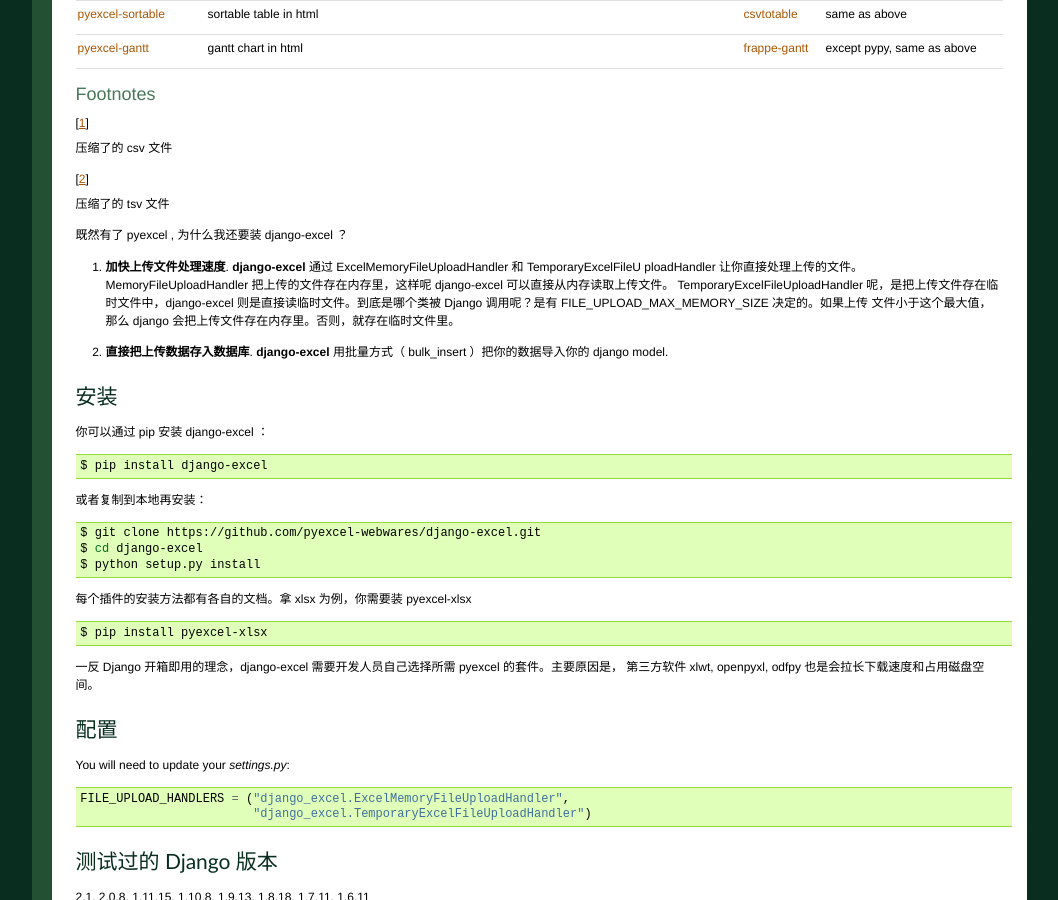
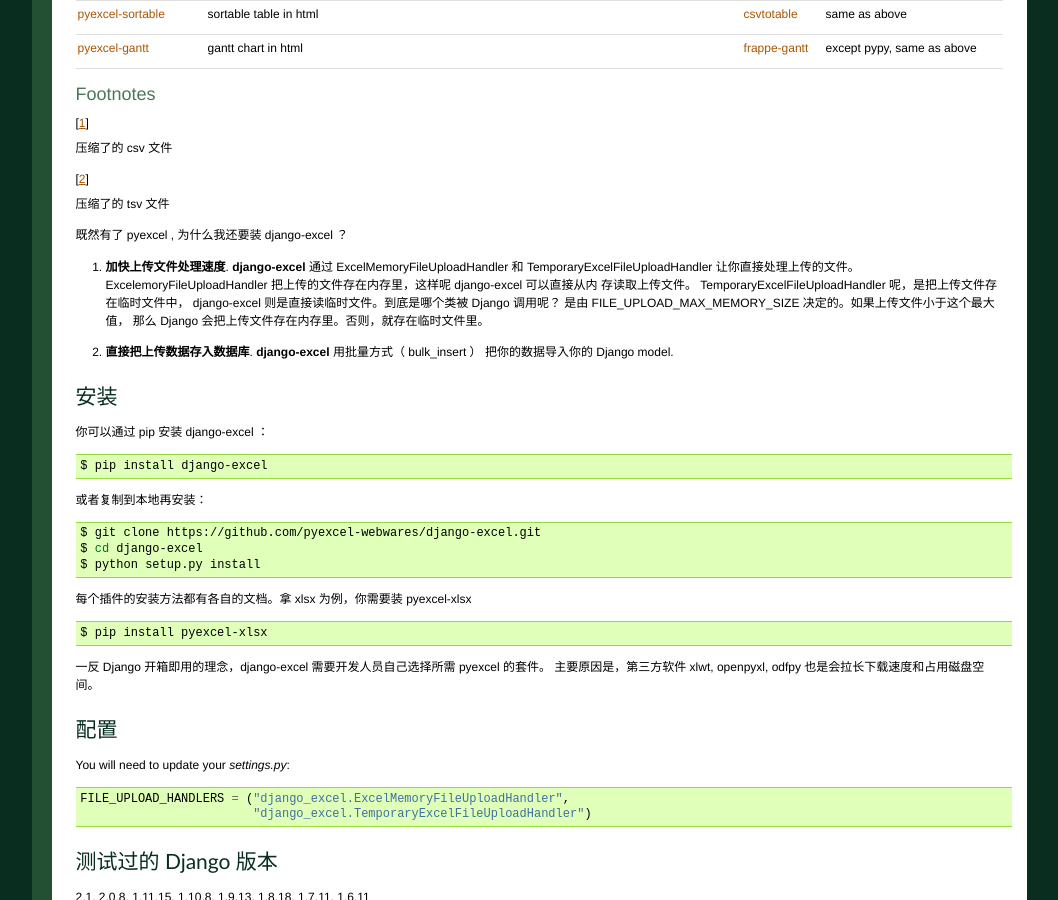
Before and after one commit to pyexcel-webwares/django-excel-cn-docs, a Sphinx documentation site: the page built from docs/source/index.rst, in a window 1280 px wide and 900 px high, scrolled down 2123 px. Shown: the whole window, without its empty margins (111-1169 px from the left). Built offline with Sphinx 7.4.7, drawn with Linux system fonts in a browser that asks for light colours; some of the changed text lies outside the part shown.

```diff
--- a/docs/source/index.rst
+++ b/docs/source/index.rst
@@ -170,13 +170,16 @@ python 版本，请继续使用 0.5.x 。
 
 既然有了 pyexcel , 为什么我还要装 django-excel ？
 
-#. **加快上传文件处理速度**.  **django-excel** 通过 ExcelMemoryFileUploadHandler 和 TemporaryExcelFileU
-   ploadHandler 让你直接处理上传的文件。 MemoryFileUploadHandler 把上传的文件存在内存里，这样呢 django-excel
-   可以直接从内存读取上传文件。 TemporaryExcelFileUploadHandler 呢，是把上传文件存在临时文件中，django-excel
-   则是直接读临时文件。到底是哪个类被 Django 调用呢？是有 FILE_UPLOAD_MAX_MEMORY_SIZE 决定的。如果上传
-   文件小于这个最大值，那么 django 会把上传文件存在内存里。否则，就存在临时文件里。
+#. **加快上传文件处理速度**.  **django-excel** 通过 ExcelMemoryFileUploadHandler 和
+   TemporaryExcelFileUploadHandler 让你直接处理上传的文件。
+   ExcelemoryFileUploadHandler 把上传的文件存在内存里，这样呢 django-excel 可以直接从内
+   存读取上传文件。 TemporaryExcelFileUploadHandler 呢，是把上传文件存在临时文件中，
+   django-excel 则是直接读临时文件。到底是哪个类被 Django 调用呢？
+   是由 FILE_UPLOAD_MAX_MEMORY_SIZE 决定的。如果上传文件小于这个最大值，
+   那么 Django 会把上传文件存在内存里。否则，就存在临时文件里。
 
-#. **直接把上传数据存入数据库**. **django-excel** 用批量方式（ bulk_insert ）把你的数据导入你的 django model.
+#. **直接把上传数据存入数据库**. **django-excel** 用批量方式（ bulk_insert ）
+   把你的数据导入你的 Django model.
 
 
 安装
@@ -202,8 +205,8 @@ python 版本，请继续使用 0.5.x 。
 
         $ pip install pyexcel-xlsx
 
-一反 Django 开箱即用的理念，django-excel 需要开发人员自己选择所需 pyexcel 的套件。主要原因是，
-第三方软件 xlwt, openpyxl, odfpy 也是会拉长下载速度和占用磁盘空间。
+一反 Django 开箱即用的理念，django-excel 需要开发人员自己选择所需 pyexcel 的套件。
+主要原因是，第三方软件 xlwt, openpyxl, odfpy 也是会拉长下载速度和占用磁盘空间。
 
 配置
 ------------------------
@@ -245,7 +248,8 @@ You will need to update your *settings.py*:
 
     git clone https://github.com/pyexcel/django-excel.git
 
-整个测试项目是按照 Django 的指南的第 `一 <https://docs.djangoproject.com/en/1.11/intro/tutorial01/>`_,
+整个测试项目是按照 Django 的指南的第
+`一 <https://docs.djangoproject.com/en/1.11/intro/tutorial01/>`_,
 `二 <https://docs.djangoproject.com/en/1.11/intro/tutorial02/>`_，
 `三 <https://docs.djangoproject.com/en/1.11/intro/tutorial03/>`_ 部分写的。
 所以，作者就不最述了。如果大家想自己从零开始呢，请移步到 Django 指南，做完第三部分，再回来。
@@ -297,7 +301,7 @@ http://localhost:8000/polls/, 你应该可以看到下面这个上传表格：
    :lines: 14-36
 
 
-**UploadFileForm** 是 django 的一个文件上传模块。然后往下看 **filehandle**.
+**UploadFileForm** 是 Django 的一个文件上传模块。然后往下看 **filehandle**.
 它可能是 ExcelInMemoryUploadedFile
 或是 TemporaryUploadedExcelFile。它们两个都继承了 ExcelMixin， 所以它们都又有
 以下的函数，比如 get_sheet, get_array 。
@@ -358,14 +362,15 @@ http://localhost:8000/polls/, 你应该可以看到下面这个上传表格：
 
     你可以用管理员界面不数据都删了，再重复上传一次。
 
-现在，我们来读一下源代码 `polls/views.py <https://github.com/pyexcel/django-excel/blob/master/polls/views.py#L79>`_
+现在，我们来读一下源代码
+`polls/views.py <https://github.com/pyexcel/django-excel/blob/master/polls/views.py#L79>`_
 请关注这部分代码：
 
 .. literalinclude:: ../../polls/views.py
    :lines: 72-92
 
 把上传的 excel 存入数据库的功臣是 :meth:`~django_excel.save_book_to_database`.
-函数变量 **models** 是 django model 数组； **initializers** 是与之对应的初始化函数。
+函数变量 **models** 是 Django model 数组； **initializers** 是与之对应的初始化函数。
 在代码中，你会注意到，作者没有给 Question 写初始化函数，所以就给了 None；但是把 `choice_func`
 给了 Choice。**mapdicts** 是一个用来控制数列栏名字的数组。 它的成员可以是一个数组，也
 可以是一个字典::
@@ -404,24 +409,26 @@ http://localhost:8000/polls/export/book，这次呢，一个下载对话框直
 :meth:`~django_excel.make_response_from_tables` 其实做了所有的事情: 读取数据，
 把它们转换成 xls，再发给浏览器。做为开发人员，你需要给出要输出的表和 excel 文件类型。
 
-与此同时，你还可打开另外一个链接： http://localhost:8000/polls/export/sheet 。它会把 **Question**
-输出成一个单页的表格文件。
+与此同时，你还可打开另外一个链接： http://localhost:8000/polls/export/sheet 。
+它会把 **Question** 输出成一个单页的表格文件。
 
 
 直接把 excel 文件渲染成 excel 的样子
 ++++++++++++++++++++++++++++++++++++++++++++++++++++++++++++++++++++++++++++++++
 
-最开始已经出现了这个渲染的形式。首先呢，`handsontable 开发人员 <https://handsontable.com/>`_ 做了
+最开始已经出现了这个渲染的形式。首先呢，
+`handsontable 开发人员 <https://handsontable.com/>`_ 做了
 所有的工作。其次 `pyexcel-handsontable`_ 仅仅做了集成而已。 想要用这个的话，你需要自己装::
 
    $ pip install pyexcel-handsontable
 
-现在，我们看看这个是如何调用的。简单地说，就是把输出的文件后最写成: 'handsontable.html' 就可以了。
+现在，我们看看这个是如何调用的。简单地说，就是把输出的文件后最写成: 'handsontable.html'
+就可以了。
 
 .. literalinclude:: ../../polls/views.py
    :lines: 153-155
 
-你可以把 handontable 文件嵌入 django 的模版里面。下面是所需的代码：
+你可以把 handontable 文件嵌入 Django 的模版里面。下面是所需的代码：
 
 .. literalinclude:: ../../polls/views.py
    :lines: 158-189
@@ -439,8 +446,9 @@ and http://localhost:8000/polls/embedded_handson_view_single/.
 
 前面讲了如何把一个多表格的 excel 文件里的数据输入数据库。 现在我们看看输入一个表格。
 打开这个链接：http://localhost:8000/polls/imports_sheet/, w
-这次上传 `sample-sheet.xls <https://github.com/pyexcel/django-excel/blob/master/sample-sheet.xls>`_
-然后 django 管理员界面可以查看是否有收到数据。
+这次上传
+`sample-sheet.xls <https://github.com/pyexcel/django-excel/blob/master/sample-sheet.xls>`_
+然后 Django 管理员界面可以查看是否有收到数据。
 
 下面我们来读代码：
 
@@ -448,7 +456,7 @@ and http://localhost:8000/polls/embedded_handson_view_single/.
    :lines: 104-116
 
 因为是单个表格，所以我们给一个 mapdict 参数并调用
-:meth:`~django_excel.ExcelMixin.save_to_database` 来存到一个 django 模型里。
+:meth:`~django_excel.ExcelMixin.save_to_database` 来存到一个 Django 模型里。
 
 看到了多了一个参数 'name_columns_by_row' 吗？为什么需要它？
 是这样的，一般来讲，如果你的表格的第一行是栏目名字呢，你就不需要它。
@@ -474,15 +482,14 @@ and http://localhost:8000/polls/embedded_handson_view_single/.
    `这部分 pyexcel-io 的代码 <https://github.com/pyexcel/pyexcel-io/blob/master/pyexcel_io/djangobook.py#L98>`_,
    和 `django-excel 问题 2 <https://github.com/pyexcel/django-excel/issues/2>`_
 
-   为了除去这个警告呢，你需要在 django 的管理员界面清空所有数据。然后再试一下。
+   为了除去这个警告呢，你需要在 Django 的管理员界面清空所有数据。然后再试一下。
 
 
 如果 excel 数据里有一些与数据库数据重叠了，怎么办？
 ********************************************************************************
 
 你可以提供自己的一个初始化函数。这个数在遇到重叠的数据的时候，返回 None 这样 django-excel
-就会跳过当前的一行数据。
-当然，在初始化函数里，你也可以更新数据库。最重要的是，只有你的初始化函数返回 None，
+就会跳过当前的一行数据。当然，在初始化函数里，你也可以更新数据库。最重要的是，只有你的初始化函数返回 None，
 django-excel 会尽量用批量输入，而不是一个一个输入数据库。
 
 
@@ -503,7 +510,7 @@ django-excel 会尽量用批量输入，而不是一个一个输入数据库。
 渲染你的数据
 ++++++++++++++++++++++++++++++++++++++++++++++++++++++++++++++++++++++++++++++++
 
-为了渲染数据，我们先去 django 的管理员界面，增加一些投票。
+为了渲染数据，我们先去 Django 的管理员界面，增加一些投票。
 
 .. image:: admin-vote.png
 
```
Also changed, not shown: other parts of docs/source/index.rst (+17 -17 lines).
